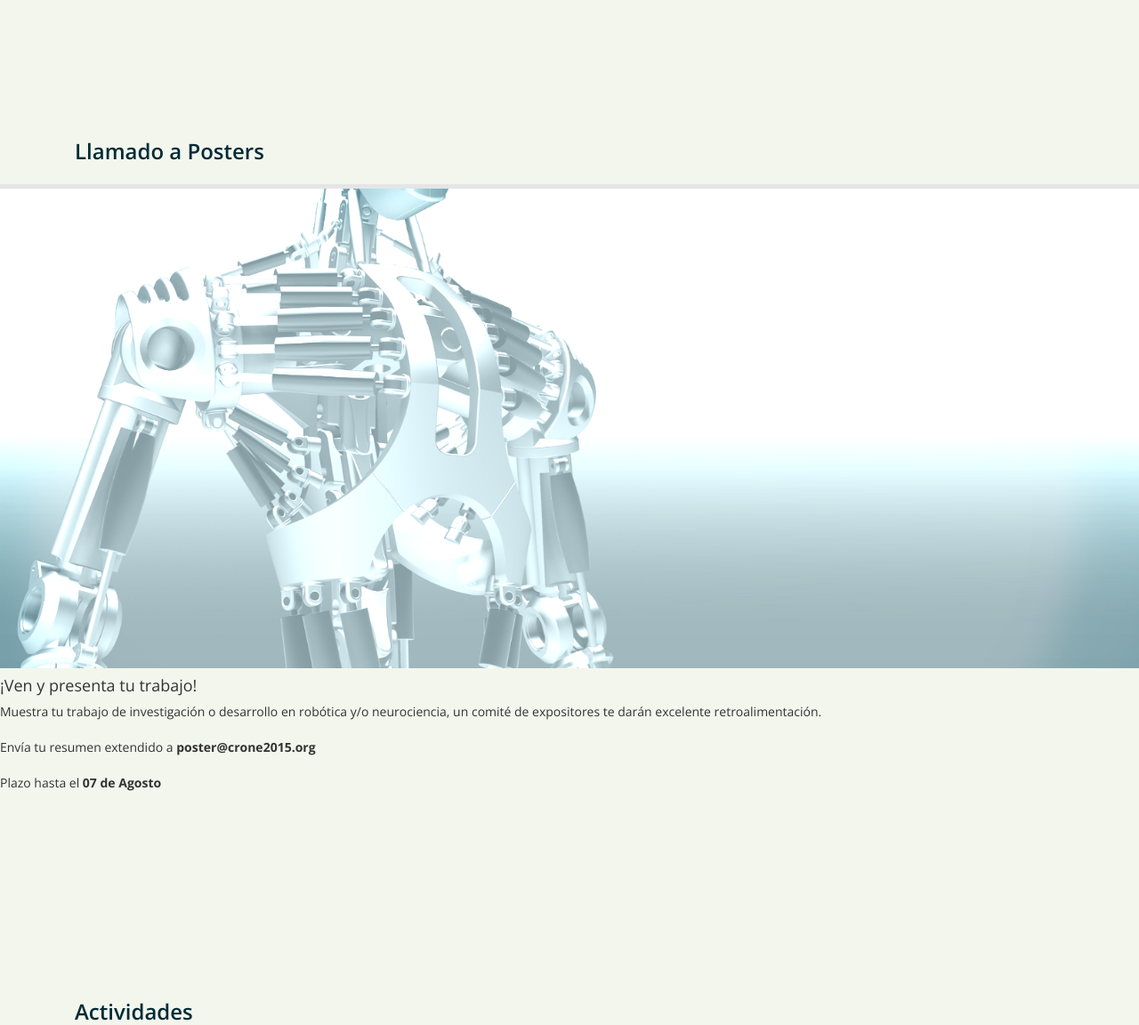
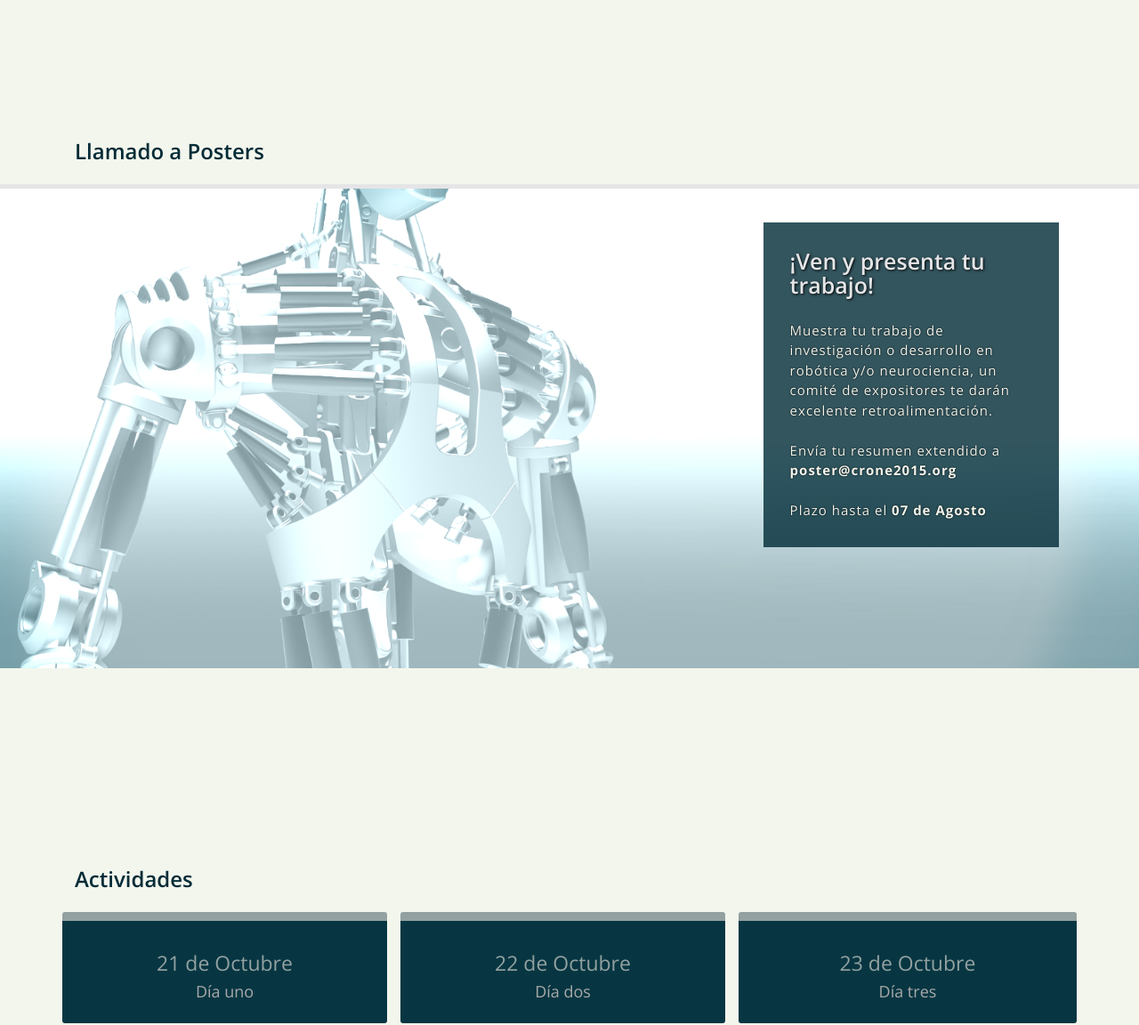
Before and after one commit to psigelo/CRoNe2015, a PHP site: page / in a window 1280 px wide. Shown: the part 1967-3119 px from the top of the page at 89% size. Run offline with PHP 8.4, Linux system fonts and the light colour scheme; some libraries are stand-ins or nearby versions.

Commit message:
minor fix

```diff
--- a/web/css/style.css
+++ b/web/css/style.css
@@ -242,7 +242,7 @@ span.menu {
 .poster-img img {
 	width: 100%;
 }
-.posterf-title{
+.poster-title{
 	position:absolute;
 	width: 26%;
 	top: 7%;
@@ -256,7 +256,7 @@ span.menu {
     box-shadow:0 0 10px #000;*/
 
 }
-.posterf-title h4{
+.poster-title h4{
 	margin: 0 0 1em;
 	font-size: 25px;
 	font-weight: 400;
@@ -264,7 +264,7 @@ span.menu {
 	font-weight: 600;
 	text-shadow: 1px 1px 3px black;
 }
-.posterf-title p{
+.poster-title p{
 	margin: 0;
 	font-size: 15px;
 	font-weight: 100;
```
